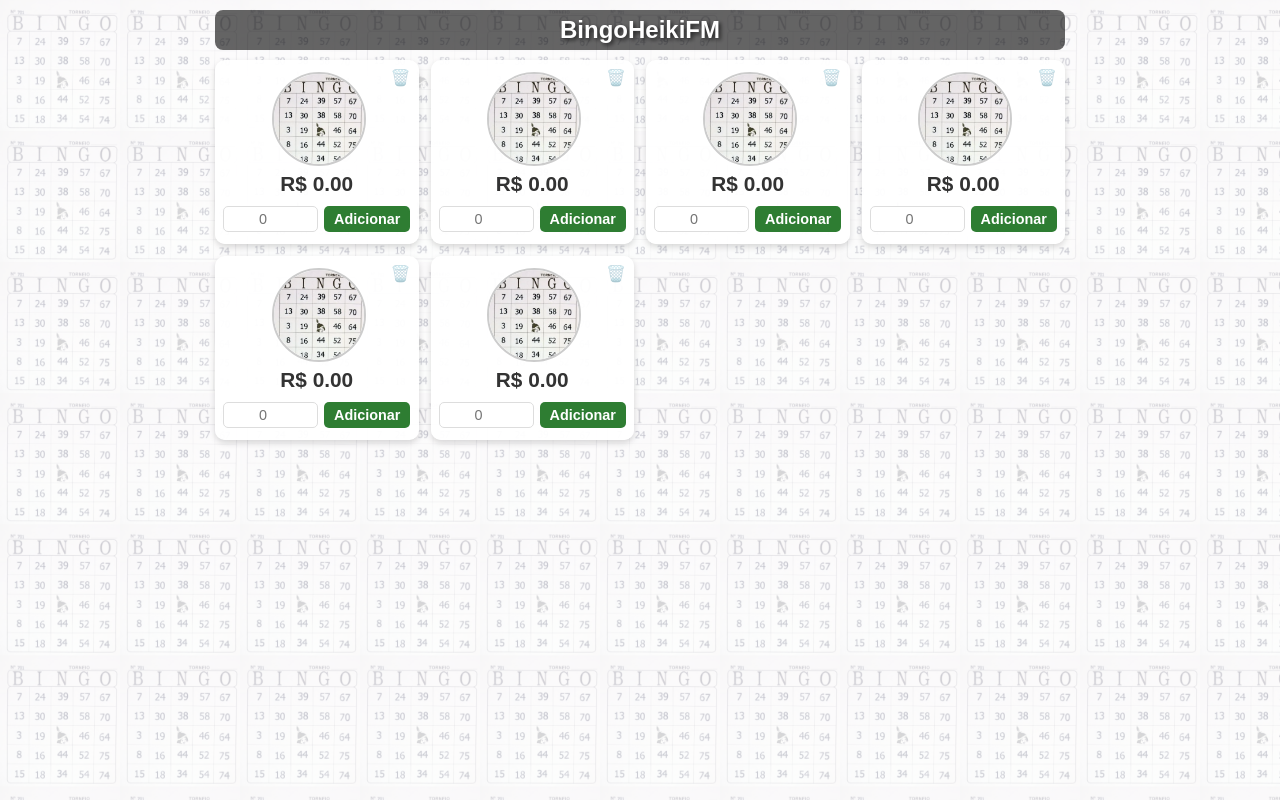
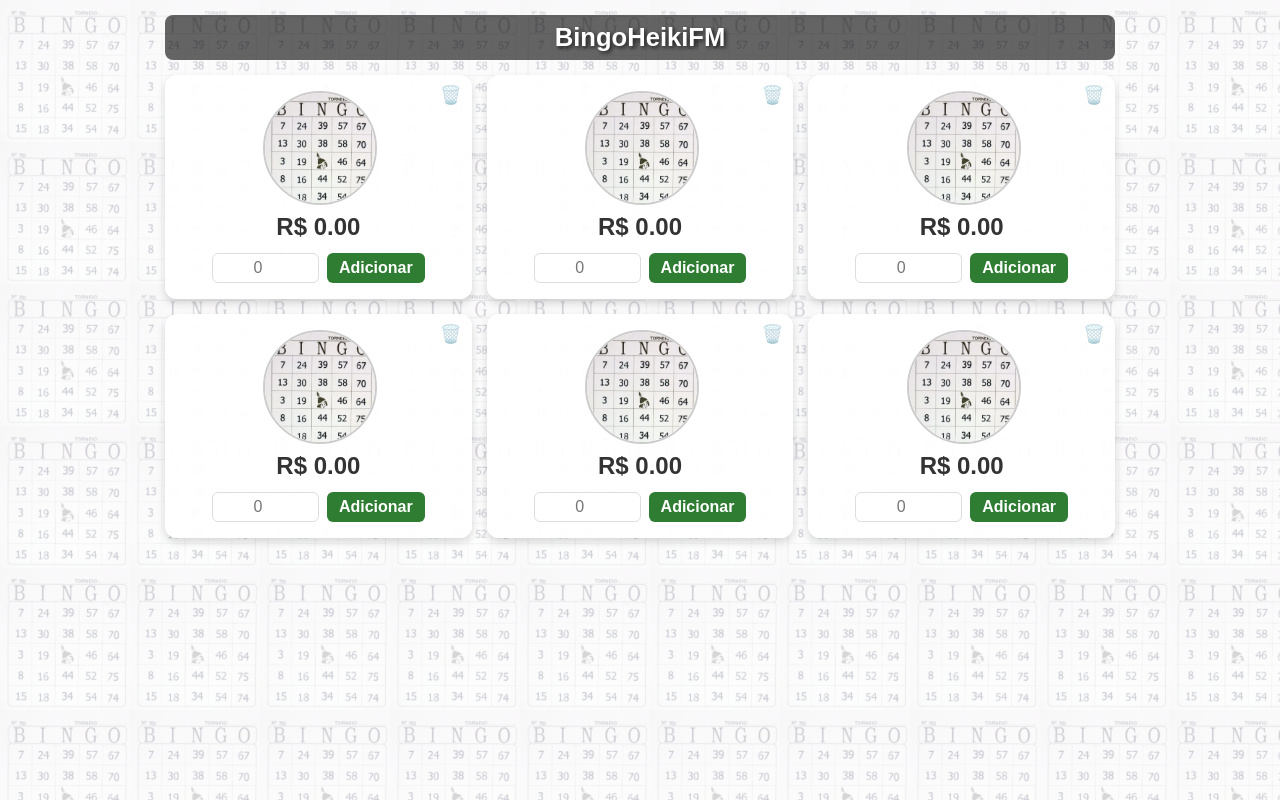
Before and after one commit to renatoinaciomatos/BingoHeikiFM, a plain HTML site: page index.html in a window 1280 px wide. Drawn offline with Linux system fonts and the light colour scheme; no server answers.

Commit message:
Update index.html

```diff
--- a/index.html
+++ b/index.html
@@ -4,17 +4,16 @@
     <meta charset="UTF-8">
     <meta name="viewport" content="width=device-width, initial-scale=1.0">
     <title>BingoHeikiFM</title>
-    <!-- Configuração do Favicon usando a sua imagem bingo.png -->
     <link rel="icon" type="image/png" href="bingo.png">
     <style>
         body {
             font-family: Arial, sans-serif;
-            padding: 10px;
-            max-width: 850px;
+            padding: 15px;
+            max-width: 950px;
             margin: 0 auto;
             background-image: url('bingo.png');
             background-repeat: repeat;
-            background-size: 120px;
+            background-size: 130px;
             background-attachment: fixed;
             background-color: rgba(244, 244, 249, 0.85);
             background-blend-mode: overlay;
@@ -24,32 +23,33 @@
             color: #fff;
             text-shadow: 2px 2px 4px rgba(0,0,0,0.7);
             background: rgba(0, 0, 0, 0.6);
-            padding: 6px;
+            padding: 8px;
             border-radius: 8px;
-            font-size: 1.5em;
-            margin: 0 0 10px 0;
+            font-size: 1.6em;
+            margin: 0 0 15px 0;
         }
+        /* Força a estrutura fixa de 3 colunas */
         .grid-jogadores {
             display: grid;
-            grid-template-columns: repeat(auto-fit, minmax(200px, 1fr));
-            gap: 12px;
+            grid-template-columns: repeat(3, 1fr);
+            gap: 15px;
             margin-top: 10px;
         }
         .card-jogador {
             background: rgba(255, 255, 255, 0.95);
-            padding: 12px;
-            border-radius: 10px;
-            box-shadow: 0 3px 6px rgba(0,0,0,0.15);
+            padding: 16px;
+            border-radius: 12px;
+            box-shadow: 0 4px 8px rgba(0,0,0,0.15);
             text-align: center;
             position: relative;
         }
         .btn-reset {
             position: absolute;
-            top: 6px;
-            right: 6px;
+            top: 8px;
+            right: 8px;
             background: none;
             border: none;
-            font-size: 1em;
+            font-size: 1.1em;
             cursor: pointer;
             padding: 2px;
             opacity: 0.5;
@@ -57,14 +57,15 @@
         }
         .btn-reset:hover { opacity: 1; transform: scale(1.1); }
 
-        .foto-wrapper { position: relative; width: 90px; height: 90px; margin: 0 auto 10px auto; }
-        .foto-jogador { width: 90px; height: 90px; border-radius: 50%; object-fit: cover; cursor: pointer; border: 2px solid #ccc; transition: transform 0.2s; }
+        /* Tamanho das fotos ajustado para preencher melhor o espaço */
+        .foto-wrapper { position: relative; width: 110px; height: 110px; margin: 0 auto 12px auto; }
+        .foto-jogador { width: 110px; height: 110px; border-radius: 50%; object-fit: cover; cursor: pointer; border: 2px solid #ccc; transition: transform 0.2s; }
         .foto-jogador:hover { transform: scale(1.05); border-color: #007bff; }
 
-        .saldo { font-size: 1.3em; font-weight: bold; margin-bottom: 10px; color: #333; }
-        .controles { display: flex; gap: 6px; justify-content: center; }
-        input[type="number"] { width: 85px; padding: 4px; border: 1px solid #ddd; border-radius: 5px; text-align: center; font-size: 0.9em; }
-        button.btn-add { padding: 4px 10px; border: none; border-radius: 5px; cursor: pointer; font-weight: bold; color: white; background-color: #2e7d32; font-size: 0.9em; }
+        .saldo { font-size: 1.5em; font-weight: bold; margin-bottom: 12px; color: #333; }
+        .controles { display: flex; gap: 8px; justify-content: center; }
+        input[type="number"] { width: 95px; padding: 5px; border: 1px solid #ddd; border-radius: 6px; text-align: center; font-size: 1em; }
+        button.btn-add { padding: 5px 12px; border: none; border-radius: 6px; cursor: pointer; font-weight: bold; color: white; background-color: #2e7d32; font-size: 1em; }
         video, canvas { display: none; }
     </style>
 </head>
```
